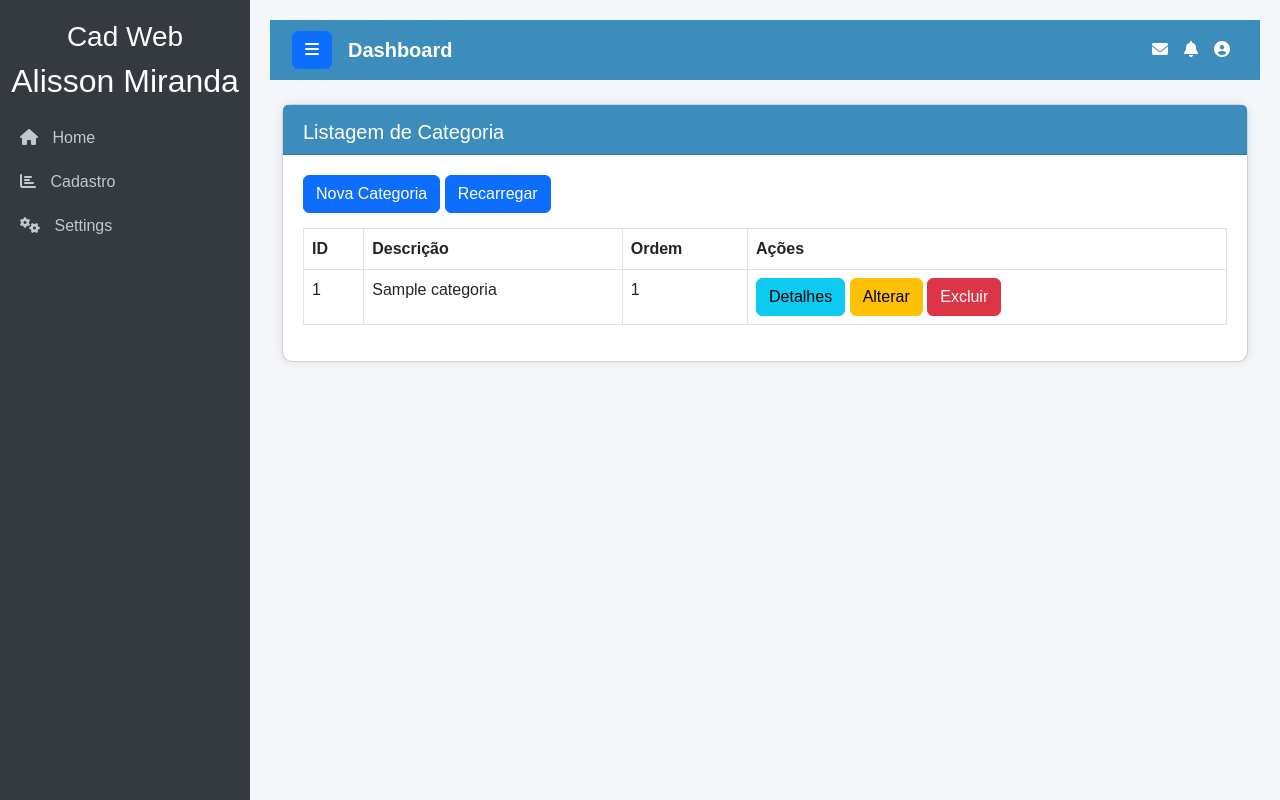
After one commit to amiranda-dev/final-project-Django, a Django app: page /categoria/ in a window 1280 px wide. The commit adds this page. Run offline with Django 4.2, Linux system fonts and the light colour scheme; tables that the repository leaves empty hold one stand-in row (values such as "Sample post"); some libraries are stand-ins or nearby versions.

Commit message:
Listagem de Categorias

```diff
--- a/home/models.py
+++ b/home/models.py
@@ -1,2 +1,9 @@
 import locale
 from django.db import models
+
+class Categoria(models.Model):
+    nome = models.CharField(max_length=100)
+    ordem = models.IntegerField()
+
+    def __str__(self):
+        return self.nome
--- a/home/urls.py
+++ b/home/urls.py
@@ -3,4 +3,5 @@ from . import views
 
 urlpatterns = [
     path('', views.index, name="index"),
+    path('categoria/', views.categoria, name="categoria")
 ]
--- a/home/views.py
+++ b/home/views.py
@@ -1,6 +1,13 @@
 from django.shortcuts import render
-
+from .models import *
 
 
 def index(request):
     return render(request,'index.html')
+
+
+def categoria(request):
+    contexto = {
+        'lista': Categoria.objects.all().order_by('-id'),
+    }
+    return render(request, 'categoria/lista.html', contexto)
--- a/pweb/settings.py
+++ b/pweb/settings.py
@@ -79,10 +79,7 @@ WSGI_APPLICATION = 'pweb.wsgi.application'
 # https://docs.djangoproject.com/en/4.2/ref/settings/#databases
 
 DATABASES = {
-   'default': {
-        'ENGINE': 'django.db.backends.sqlite3',
-        'NAME': BASE_DIR / 'db.sqlite3',
-    }
+   'default': dj_database_url.parse("postgresql://neondb_owner:npg_xV3vHKwYXMp5@ep-lively-lake-ac1t3g7h-pooler.sa-east-1.aws.neon.tech/neondb?sslmode=require")
 }
 
 
--- a/pweb/urls.py
+++ b/pweb/urls.py
@@ -17,6 +17,7 @@ Including another URLconf
 from django.contrib import admin
 from django.urls import path, include
 
+
 urlpatterns = [
     path('', include('home.urls')),
     path('admin/', admin.site.urls),
--- /dev/null
+++ b/templates/categoria/lista.html
@@ -0,0 +1,46 @@
+{% extends 'base.html' %}
+
+
+{% block titulo_conteudo  %} Listagem de Categoria {% endblock %}
+
+
+{% block conteudo  %}
+
+
+<button onclick="location.href=''"  class="btn btn-primary">Nova Categoria </button>
+
+
+<button onclick="location.href=''"  class="btn btn-primary">Recarregar </button>
+
+
+<table style="margin-top:15px" class="table table-bordered table-hover">
+    <thead class="thead-dark">
+
+
+        <tr>
+            <th scope="col">ID</th>
+            <th scope="col">Descrição</th>
+            <th scope="col">Ordem</th>
+            <th scope="col">Ações</th>
+        </tr>
+    </thead>
+
+    <tbody>
+        {% for item in lista %}
+        <tr>
+            <td>{{item.id}}</td>
+            <td> {{item.nome}} </td>
+            <td> {{item.ordem}} </td>
+            <td>
+                <button onclick="location='#'" class="btn btn-info">Detalhes </button>
+                <button onclick="location='#'"  class="btn btn-warning">Alterar </button>
+                <a href="#" class="btn btn-danger"
+                onclick="return confirm('Tem certeza que deseja remover este registro?');">Excluir</a>
+            </td>
+        </tr>
+        {% endfor %}
+     </tbody>
+
+
+</table>
+{% endblock %}
--- a/templates/menu.html
+++ b/templates/menu.html
@@ -6,7 +6,7 @@
         <a href="#" class="nav-link"><i class="fas fa-chart-bar"></i> <span>Cadastro</span></a>
         <ul class="submenu nav flex-column">
             <li class="nav-item">
-                <a href="#" class="nav-link">Categorias</a>
+                <a href={% url "categoria" %} class="nav-link">Categorias</a>
             </li>
 
             <li class="nav-item">
```
Also changed, not shown: home/migrations/0001_initial.py (added).
